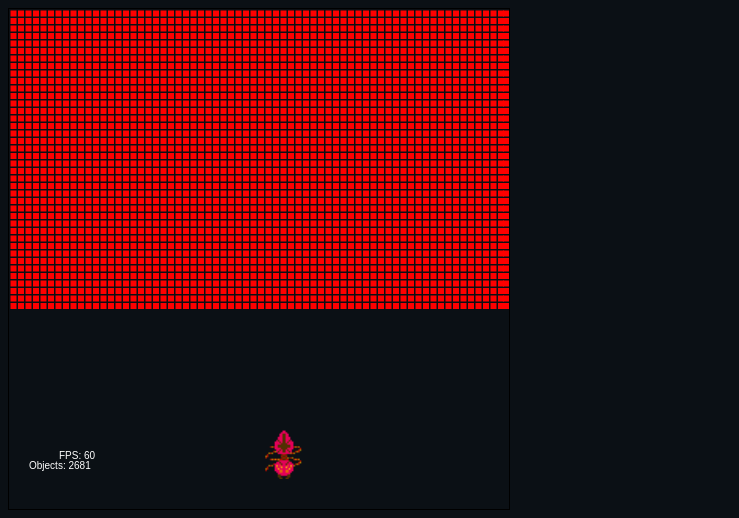
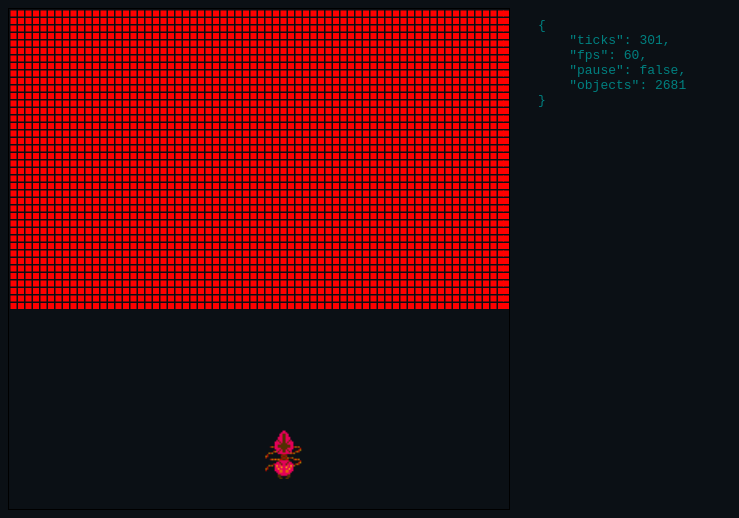
Before and after one commit to SirDomin/JavaScriptGame, a plain HTML site: page index.html in a window 1280 px wide. Shown: the whole page, without its empty margins (0-739 px from the left). Drawn offline with Linux system fonts and the light colour scheme.

Commit message:
Add game debug, better key handling

```diff
--- a/index.html
+++ b/index.html
@@ -8,7 +8,7 @@
             background: #0b1015;
         }
 
-        #debug-object {
+        #debug-object, #game-data {
             color: teal;
             float: left;
             margin: 10px;
@@ -31,6 +31,7 @@
         </div>
 
         <pre id="debug-object"></pre>
+        <pre id="game-data"></pre>
     </div>
 
     <script src="src/Class/Engine/Utils.js"></script>
--- a/src/Class/Engine/Engine.js
+++ b/src/Class/Engine/Engine.js
@@ -23,9 +23,6 @@ class Engine {
         this.gameObjects.forEach(gameObject => {
             gameObject.render(this.canvas);
         });
-
-        this.canvas.write(`FPS: ${this.fps}`, 50, 450);
-        this.canvas.write(`Objects: ${this.gameObjects.length}`, 20, 460);
     }
 
     run = () => {
@@ -54,6 +51,15 @@ class Engine {
 
     update = () => {
 
+    }
+
+    getData = () => {
+        return {
+            ticks: this.ticks,
+            fps: this.fps,
+            pause: this.pause,
+            objects: this.gameObjects.length
+        }
     }
 
     handleOutOfBound = () => {
@@ -100,7 +106,7 @@ class Engine {
     }
 
     getObjectById = (id) => {
-        return this.gameObjects.filter(object => object.id === id);
+        return this.gameObjects.filter(object => object.id === id)[0] ?? {};
     }
 
     inRange = (object1, object2) => {
--- a/src/Class/Engine/EventHandler.js
+++ b/src/Class/Engine/EventHandler.js
@@ -12,10 +12,13 @@ class EventHandler {
     handleKeysDown = () => {
         for (let x in this.keyHandlers) {
             if (this.keysDown[x]) {
+                if(this.keyHandlers[x].single) {
+                    if (this.keyHandlers[x].handled === true) {
+                        continue;
+                    }
+                    this.keyHandlers[x].handled = true;
+                }
                 this.keyHandlers[x].callback();
-                if(this.keyHandlers[x].single) {
-                    delete this.keysDown[x];
-                }
             }
         }
     }
@@ -33,6 +36,8 @@ class EventHandler {
 
     onKeyUp = (e) => {
         delete this.keysDown[e.keyCode];
+
+        this.keyHandlers[e.keyCode].handled = false;
     }
 
     onMouseDown = (e) => {
--- a/src/Class/Game.js
+++ b/src/Class/Game.js
@@ -12,9 +12,17 @@ class Game extends Engine {
         this.debugger.debug(object);
     }
 
+    getData() {
+
+    }
+
     update = () => {
         if (this.devMode === true) {
             this.debugger.update();
+
+            document.getElementById('game-data').innerHTML = JSON.stringify(
+                this.getData(),
+                undefined, 4);
         }
     }
 }
--- a/src/Class/GameObjects/GameObject.js
+++ b/src/Class/GameObjects/GameObject.js
@@ -1,4 +1,7 @@
 class GameObject {
+    static COLLISION_TYPE_BOX = 1;
+    static COLLISION_TYPE_CIRCLE = 2;
+
     constructor(x, y, width, height) {
         this.x = x;
         this.y = y;
@@ -6,6 +9,7 @@ class GameObject {
         this.height = height;
         this.removeOnOutOfBound = false;
         this.type = EntityTypes.TYPE_DEFAULT_OBJECT;
+        this.collisionType = GameObject.COLLISION_TYPE_BOX;
         this.collisionChecks = 0;
         this.id = game.generateId();
         this.color = 'red';
--- a/src/script.js
+++ b/src/script.js
@@ -6,7 +6,7 @@ game.addKeyHandler(37, player.moveLeft);
 game.addKeyHandler(32, player.shot);
 game.addKeyHandler(69, () => {
     game.pause = !game.pause;
-});
+}, true);
 
 game.addObject(player);
 
```
